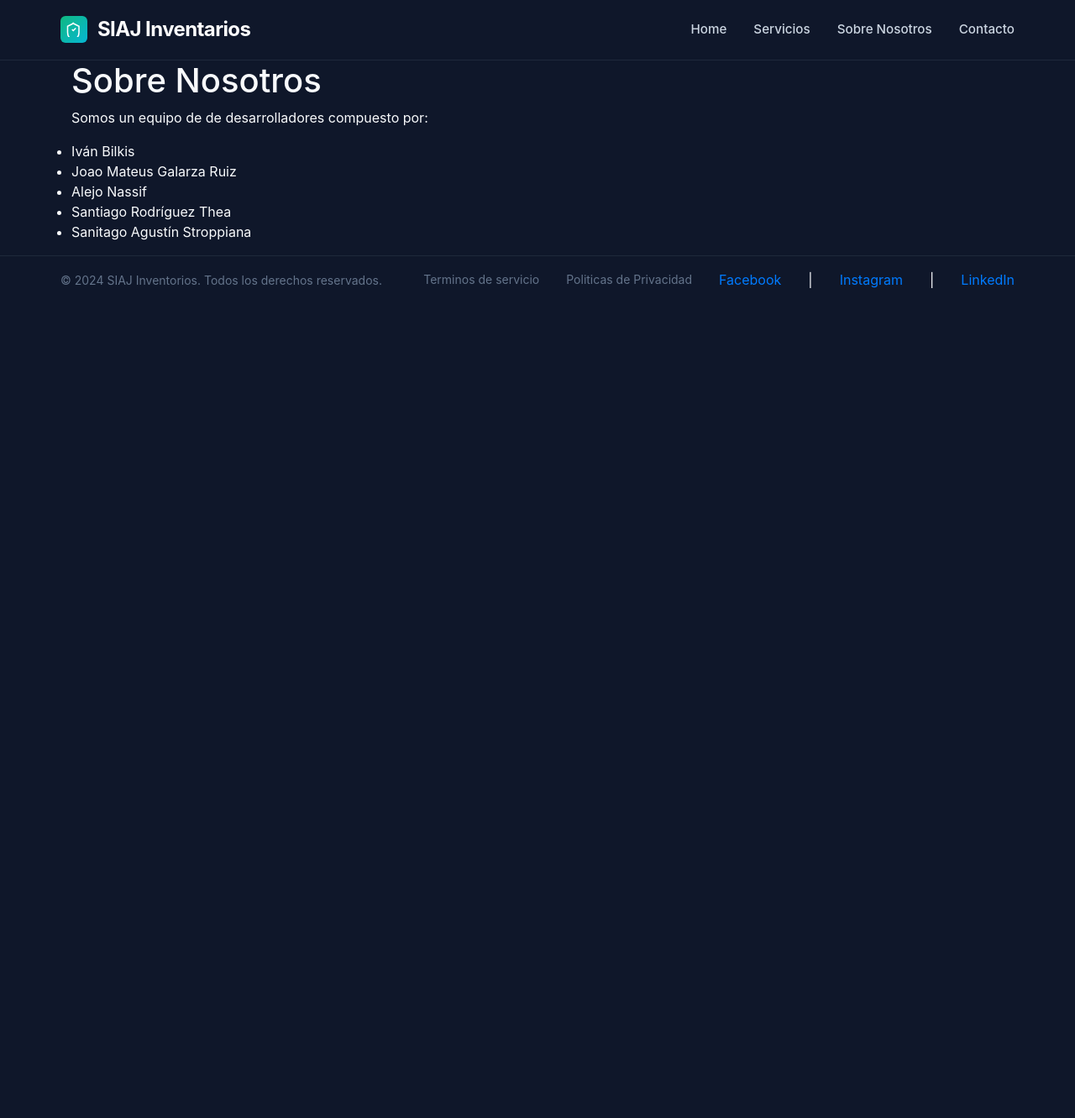
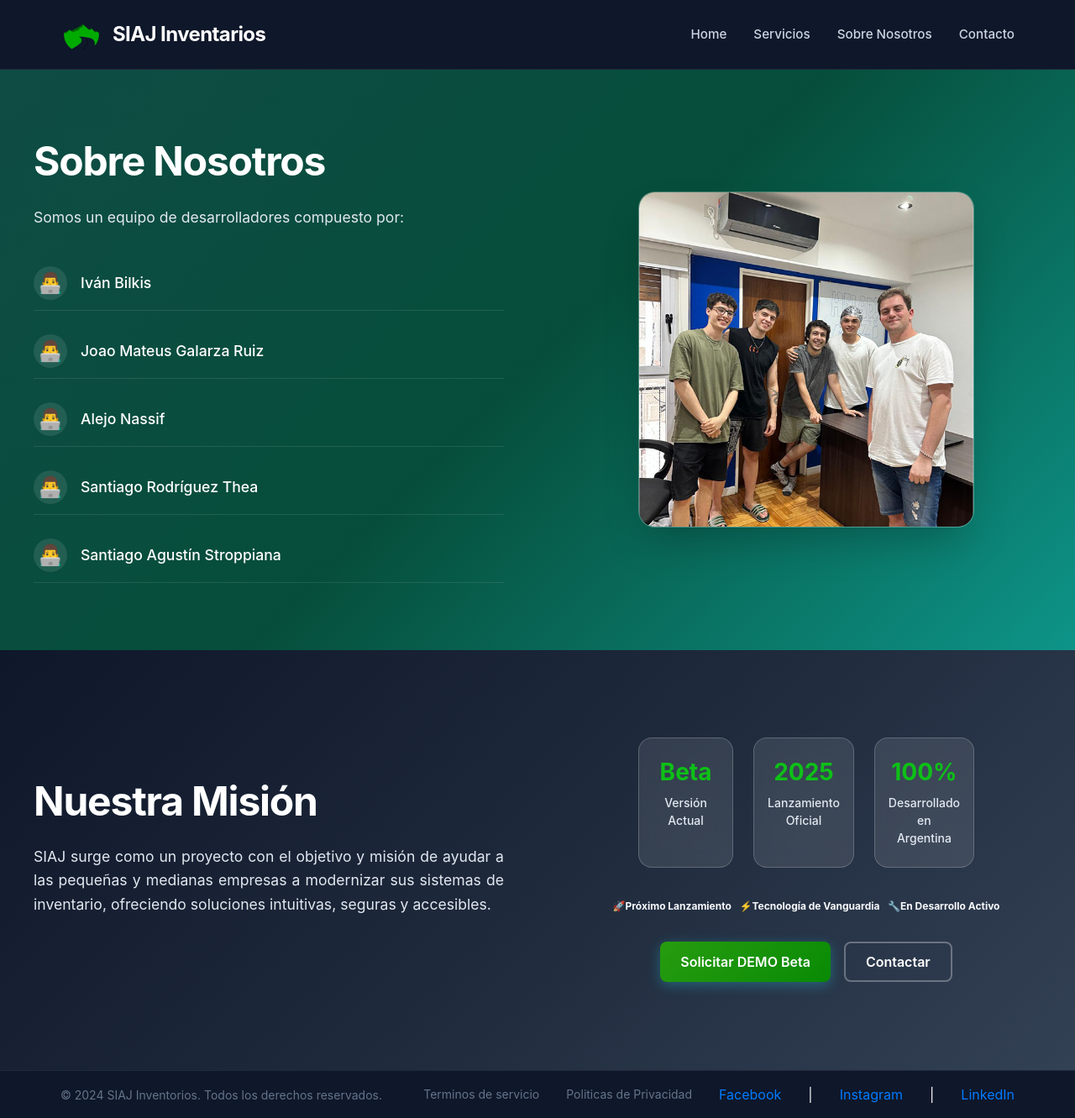
Before and after one commit to SantiagoStroppiana/SIAJ-Web, a React (Vite) app in the folder siaj-web/: page /sobrenosotros in a window 1280 px wide. Shown: the whole page at 84% size. Before the commit the page ends 800 px from the top, so only its background shows below. Built offline with nearby package versions, Linux system fonts and the light colour scheme.

Commit message:
Primera version final

```diff
--- a/siaj-web/src/components/Header/Header.jsx
+++ b/siaj-web/src/components/Header/Header.jsx
@@ -1,12 +1,12 @@
 import "./header.css";
-import { Link } from 'react-router-dom';
+import { Link } from "react-router-dom";
 
 export function Header() {
   return (
     <header className="header">
       <div className="header-container">
         <div className="logo">
-          <div className="logo-icon">
+          {/* <div className="logo-icon">
             <svg width="24" height="24" viewBox="0 0 24 24" fill="none">
               <path
                 d="M12 2L2 7v10c0 5.55 3.84 9.74 9 11 5.16-1.26 9-5.45 9-11V7l-10-5z"
@@ -21,15 +21,24 @@ export function Header() {
                 fill="none"
               />
             </svg>
-          </div>
+          </div> */}
+          <img src="../../../public/img/siaj-logo.png" className="logo-icon"></img>
           <span className="logo-text">SIAJ Inventarios</span>
         </div>
 
         <nav className="nav">
-          <Link className="nav-link" to={"/"}>Home</Link>
-          <Link className="nav-link" to={"/servicios"}>Servicios</Link>
-          <Link className="nav-link" to={"/sobreNosotros"}>Sobre Nosotros</Link>
-          <Link className="nav-link" to={"/contacto"}>Contacto</Link>
+          <Link className="nav-link" to={"/"}>
+            Home
+          </Link>
+          <Link className="nav-link" to={"/servicios"}>
+            Servicios
+          </Link>
+          <Link className="nav-link" to={"/sobreNosotros"}>
+            Sobre Nosotros
+          </Link>
+          <Link className="nav-link" to={"/contacto"}>
+            Contacto
+          </Link>
         </nav>
       </div>
     </header>
--- a/siaj-web/src/components/Header/header.css
+++ b/siaj-web/src/components/Header/header.css
@@ -23,12 +23,11 @@
 }
 
 .logo-icon {
-  width: 32px;
-  height: 32px;
+  width: 50px;
+  height: 50px;
   display: flex;
   align-items: center;
   justify-content: center;
-  background: linear-gradient(135deg, #10B981, #06B6D4);
   border-radius: 6px;
   color: white;
 }
--- a/siaj-web/src/pages/AboutUs/AboutUs.jsx
+++ b/siaj-web/src/pages/AboutUs/AboutUs.jsx
@@ -2,16 +2,97 @@ import "./aboutus.css";
 
 export function AboutUs() {
   return (
-    <section className="container">
-        <h1>Sobre Nosotros</h1>
-        <p>Somos un equipo de de desarrolladores compuesto por:</p>
-        <ul>
-            <li>Iván Bilkis</li>
-            <li>Joao Mateus Galarza Ruiz</li>
-            <li>Alejo Nassif</li>
-            <li>Santiago Rodríguez Thea</li>
-            <li>Sanitago Agustín Stroppiana</li>
-        </ul>
-    </section>
+    <>
+      <section className="about-section">
+        <div className="about-container">
+          <div className="about-content" data-aos="fade-up">
+            <h2 className="about-title">Sobre Nosotros</h2>
+            <p className="about-description">
+              Somos un equipo de desarrolladores compuesto por:
+            </p>
+
+            <div className="team-list">
+              <div className="team-member">
+                <span className="member-icon">👨‍💻</span>
+                <span className="member-name">Iván Bilkis</span>
+              </div>
+              <div className="team-member">
+                <span className="member-icon">👨‍💻</span>
+                <span className="member-name">Joao Mateus Galarza Ruiz</span>
+              </div>
+              <div className="team-member">
+                <span className="member-icon">👨‍💻</span>
+                <span className="member-name">Alejo Nassif</span>
+              </div>
+              <div className="team-member">
+                <span className="member-icon">👨‍💻</span>
+                <span className="member-name">Santiago Rodríguez Thea</span>
+              </div>
+              <div className="team-member">
+                <span className="member-icon">👨‍💻</span>
+                <span className="member-name">Santiago Agustín Stroppiana</span>
+              </div>
+            </div>
+          </div>
+
+          <div className="about-image" data-aos="fade-up">
+            <div className="image-placeholder">
+              <img
+                src="../../../public/img/a1.jpg"
+                alt="Equipo de desarrollo"
+                className="team-image"
+              />
+            </div>
+          </div>
+        </div>
+      </section>
+      <section className="about-section2">
+        <div className="about-container">
+          <div className="about-content" data-aos="fade-up">
+            <h2 className="about-title">Nuestra Misión</h2>
+            <p className="about-description">
+              SIAJ surge como un proyecto con el objetivo y misión de ayudar a
+              las pequeñas y medianas empresas a modernizar sus sistemas de
+              inventario, ofreciendo soluciones intuitivas, seguras y
+              accesibles.
+            </p>
+          </div>
+          <div className="mission-stats" data-aos="fade-up">
+            <div className="stats-grid">
+              <div className="stat-card">
+                <h3 className="stat-number">Beta</h3>
+                <p className="stat-label">Versión Actual</p>
+              </div>
+              <div className="stat-card">
+                <h3 className="stat-number">2025</h3>
+                <p className="stat-label">Lanzamiento Oficial</p>
+              </div>
+              <div className="stat-card">
+                <h3 className="stat-number">100%</h3>
+                <p className="stat-label">Desarrollado en Argentina</p>
+              </div>
+            </div>
+            <div className="innovation-badges">
+              <div className="badge">
+                <span className="badge-icon">🚀</span>
+                <span>Próximo Lanzamiento</span>
+              </div>
+              <div className="badge">
+                <span className="badge-icon">⚡</span>
+                <span>Tecnología de Vanguardia</span>
+              </div>
+              <div className="badge">
+                <span className="badge-icon">🔧</span>
+                <span>En Desarrollo Activo</span>
+              </div>
+            </div>
+            <div className="cta-buttons">
+              <button className="btn-primary">Solicitar DEMO Beta</button>
+              <button className="btn-secondary">Contactar</button>
+            </div>
+          </div>
+        </div>
+      </section>
+    </>
   );
 }
--- a/siaj-web/src/pages/AboutUs/aboutus.css
+++ b/siaj-web/src/pages/AboutUs/aboutus.css
@@ -0,0 +1,290 @@
+.about-section {
+  background: linear-gradient(135deg, #0F4C44 0%, #064E3B 50%, #0D9488 100%);
+  padding: 80px 20px;
+  min-height: 500px;
+  display: flex;
+  align-items: center;
+  justify-content: center;
+}
+
+.about-section2 {
+  background: linear-gradient(135deg, #0f172a 0%, #1e293b 50%, #334155 100%);
+  padding: 80px 20px;
+  min-height: 500px;
+  display: flex;
+  align-items: center;
+  justify-content: center;
+}
+
+.about-container {
+  max-width: 1200px;
+  width: 100%;
+  display: grid;
+  grid-template-columns: 1fr 1fr;
+  gap: 80px;
+  align-items: center;
+}
+
+.about-content {
+  color: white;
+}
+
+.about-title {
+  font-size: 3rem;
+  font-weight: 700;
+  margin-bottom: 1.5rem;
+  color: white;
+  letter-spacing: -0.025em;
+}
+
+.about-description {
+  font-size: 1.1rem;
+  line-height: 1.6;
+  margin-bottom: 2rem;
+  color: #e2e8f0;
+  text-align: justify;
+}
+
+.team-list {
+  display: flex;
+  flex-direction: column;
+  gap: 1rem;
+}
+
+.team-member {
+  display: flex;
+  align-items: center;
+  gap: 1rem;
+  padding: 0.75rem 0;
+  border-bottom: 1px solid rgba(255, 255, 255, 0.1);
+  transition: all 0.3s ease;
+}
+
+.team-member:hover {
+  padding-left: 1rem;
+  background: rgba(255, 255, 255, 0.05);
+  border-radius: 8px;
+  border-bottom: 1px solid rgba(255, 255, 255, 0.2);
+}
+
+.member-icon {
+  font-size: 1.5rem;
+  width: 40px;
+  height: 40px;
+  display: flex;
+  align-items: center;
+  justify-content: center;
+  background: rgba(255, 255, 255, 0.1);
+  border-radius: 50%;
+  backdrop-filter: blur(10px);
+}
+
+.member-name {
+  font-size: 1.1rem;
+  font-weight: 500;
+  color: white;
+}
+
+.about-image {
+  display: flex;
+  justify-content: center;
+  align-items: center;
+}
+
+.image-placeholder {
+  width: 100%;
+  max-width: 400px;
+  height: 400px;
+  border-radius: 20px;
+  overflow: hidden;
+  box-shadow: 0 25px 50px -12px rgba(0, 0, 0, 0.25);
+  background: rgba(255, 255, 255, 0.1);
+  backdrop-filter: blur(10px);
+  border: 1px solid rgba(255, 255, 255, 0.2);
+}
+
+.team-image {
+  width: 100%;
+  height: 100%;
+  object-fit: cover;
+  transition: transform 0.3s ease;
+}
+
+.team-image:hover {
+  transform: scale(1.05);
+}
+
+/* Estilos para la sección de estadísticas/misión */
+.mission-stats {
+  display: flex;
+  flex-direction: column;
+  align-items: center;
+  gap: 2rem;
+}
+
+.stats-grid {
+  display: grid;
+  grid-template-columns: repeat(3, 1fr);
+  gap: 1.5rem;
+  width: 100%;
+  max-width: 400px;
+}
+
+.stat-card {
+  background: rgba(255, 255, 255, 0.1);
+  backdrop-filter: blur(10px);
+  border: 1px solid rgba(255, 255, 255, 0.2);
+  border-radius: 16px;
+  padding: 1.5rem 1rem;
+  text-align: center;
+  transition: all 0.3s ease;
+}
+
+.stat-card:hover {
+  transform: translateY(-5px);
+  background: rgba(255, 255, 255, 0.15);
+  box-shadow: 0 10px 25px rgba(0, 0, 0, 0.2);
+}
+
+.stat-number {
+  font-size: 1.75rem;
+  font-weight: 700;
+  color: #0ec017;
+  margin: 0;
+  margin-bottom: 0.5rem;
+}
+
+.stat-label {
+  font-size: 0.875rem;
+  color: #e2e8f0;
+  margin: 0;
+  font-weight: 500;
+}
+
+.cta-buttons {
+  display: flex;
+  gap: 1rem;
+  flex-wrap: wrap;
+  justify-content: center;
+}
+
+.btn-primary {
+  background: linear-gradient(135deg, #279c0f 0%, #098a05 100%);
+  color: white;
+  border: none;
+  padding: 12px 24px;
+  border-radius: 8px;
+  font-weight: 600;
+  font-size: 1rem;
+  cursor: pointer;
+  transition: all 0.3s ease;
+  box-shadow: 0 4px 15px rgba(34, 211, 238, 0.3);
+}
+
+.btn-primary:hover {
+  transform: translateY(-2px);
+  box-shadow: 0 6px 20px rgba(34, 211, 238, 0.4);
+}
+
+.btn-secondary {
+  background: transparent;
+  color: white;
+  border: 2px solid rgba(255, 255, 255, 0.3);
+  padding: 10px 24px;
+  border-radius: 8px;
+  font-weight: 600;
+  font-size: 1rem;
+  cursor: pointer;
+  transition: all 0.3s ease;
+}
+
+.btn-secondary:hover {
+  background: rgba(255, 255, 255, 0.1);
+  border-color: rgba(255, 255, 255, 0.5);
+  transform: translateY(-2px);
+}
+/* Responsive Design */
+@media (max-width: 1024px) {
+  .about-container {
+    gap: 60px;
+  }
+
+  .about-title {
+    font-size: 2.5rem;
+  }
+}
+
+@media (max-width: 768px) {
+  .about-container {
+    grid-template-columns: 1fr;
+    gap: 40px;
+    text-align: center;
+  }
+
+  .about-title {
+    font-size: 2rem;
+  }
+
+  .about-section,
+  .about-section2 {
+    padding: 60px 20px;
+  }
+
+  .image-placeholder {
+    max-width: 300px;
+    height: 300px;
+  }
+
+  .stats-grid {
+    grid-template-columns: 1fr;
+    gap: 1rem;
+  }
+
+  .cta-buttons {
+    flex-direction: column;
+    align-items: center;
+  }
+
+  .btn-primary,
+  .btn-secondary {
+    width: 200px;
+  }
+}
+
+@media (max-width: 480px) {
+  .about-title {
+    font-size: 1.75rem;
+  }
+
+  .about-description {
+    font-size: 1rem;
+  }
+
+  .member-name {
+    font-size: 1rem;
+  }
+
+  .team-member {
+    gap: 0.75rem;
+  }
+
+  .member-icon {
+    width: 35px;
+    height: 35px;
+    font-size: 1.25rem;
+  }
+
+  .stat-number {
+    font-size: 1.5rem;
+  }
+
+  .stat-label {
+    font-size: 0.75rem;
+  }
+
+  .btn-primary,
+  .btn-secondary {
+    width: 100%;
+    max-width: 250px;
+  }
+}
--- a/siaj-web/src/pages/Contact/Contact.jsx
+++ b/siaj-web/src/pages/Contact/Contact.jsx
@@ -32,7 +32,7 @@ export function Contact() {
     });
   };
   return (
-    <section className="contact">
+    <section className="contact" data-aos="fade-up">
       <div className="contact-container">
         <div className="contact-header" data-aos="fade-up">
           <h2 className="contact-title">Contacta con nosotros</h2>
--- a/siaj-web/src/pages/Home/Home.jsx
+++ b/siaj-web/src/pages/Home/Home.jsx
@@ -19,9 +19,9 @@ export function Home() {
     },
     {
       icon: <Zap />,
-      title: "🌐 Acceso desde cualquier lugar",
+      title: "🌐 Acceso desde celular",
       description:
-        "Entrá al sistema desde cualquier dispositivo con conexión a Internet.",
+        "Entrá al sistema desde cualquier dispositivo mobil con conexión a Internet.",
     },
   ];
 
```
Also changed, not shown: siaj-web/src/pages/Home/home.css (+4 -3 lines), siaj-web/src/pages/Service/Service2.jsx (+75 -15 lines), siaj-web/public/img/siaj-logo.png (added), siaj-web/public/img/siaj-logo2.png (added).
